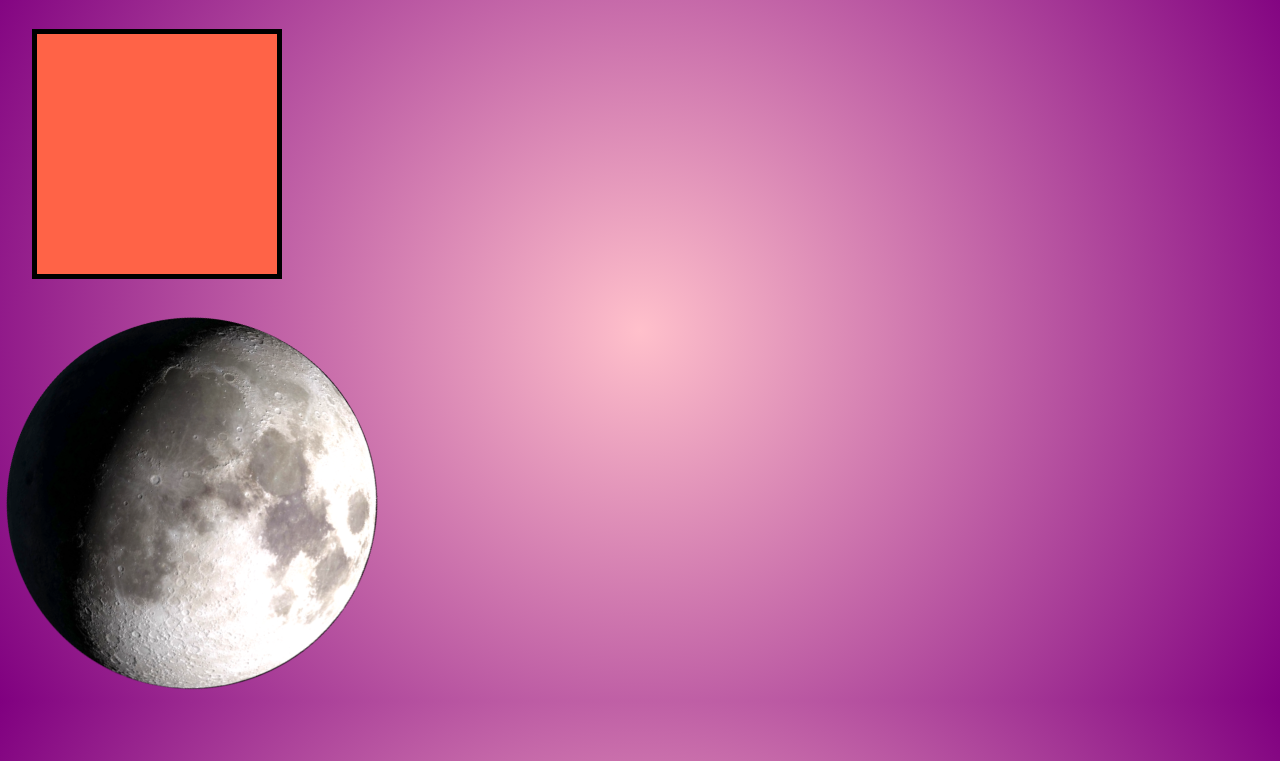
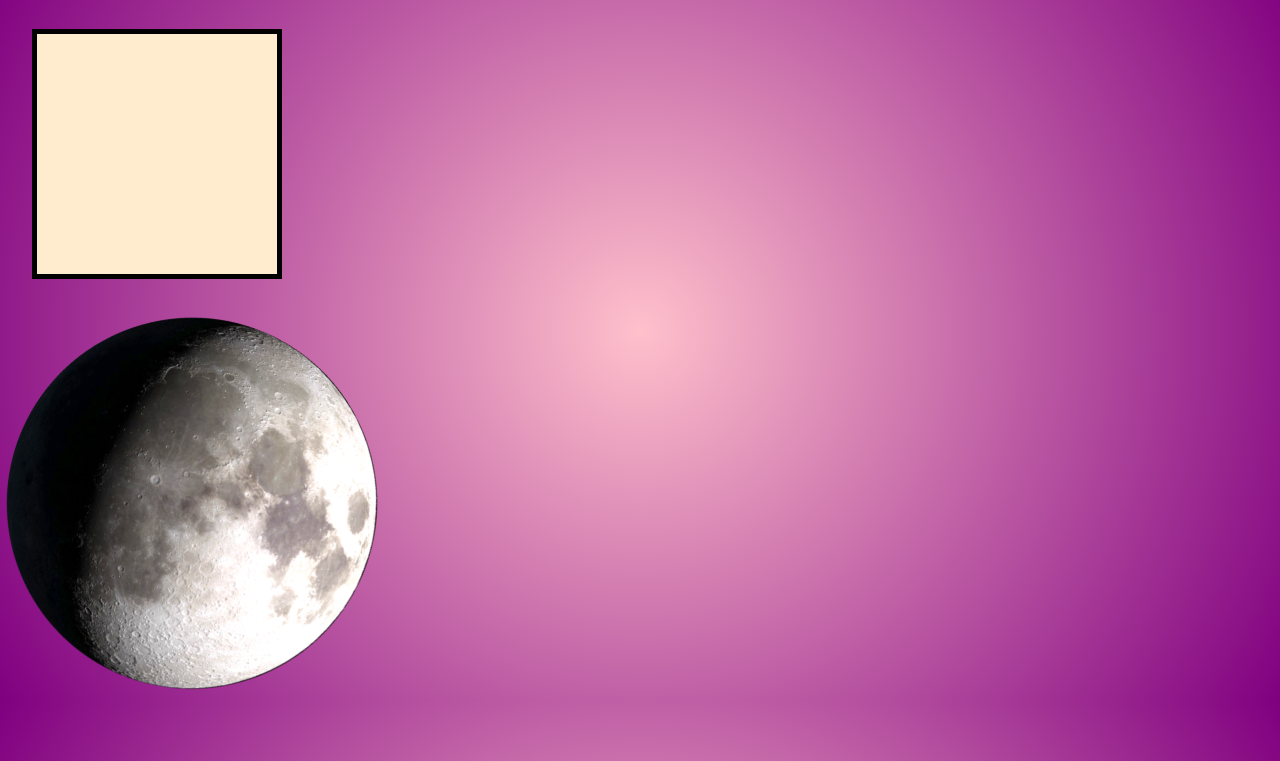
Before and after one commit to francocapello/clase-git-dos, a plain HTML site: page index.html in a window 1280 px wide. Shown: the part 40-801 px from the top of the page. Drawn offline with Linux system fonts and the light colour scheme.

Commit message:
cambio de colores

```diff
--- a/css/style.css
+++ b/css/style.css
@@ -20,7 +20,7 @@ transformaciones*/
 .caja{
     width: 250px;
     height: 250px;
-    background-color: tomato;
+    background-color: blanchedalmond;
     margin: 2rem;
     border: 5px solid black;
     transition: 1s;
```
